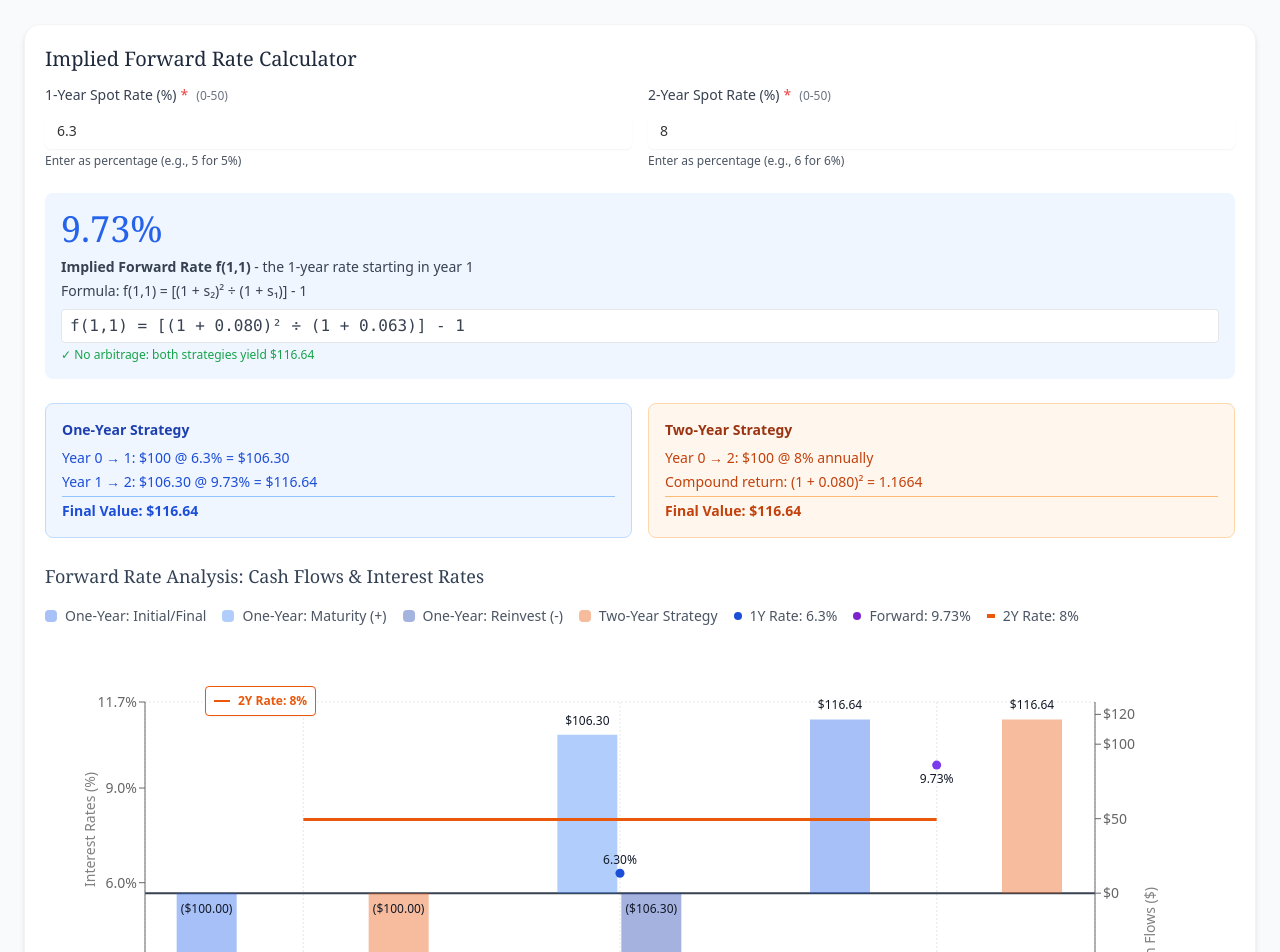
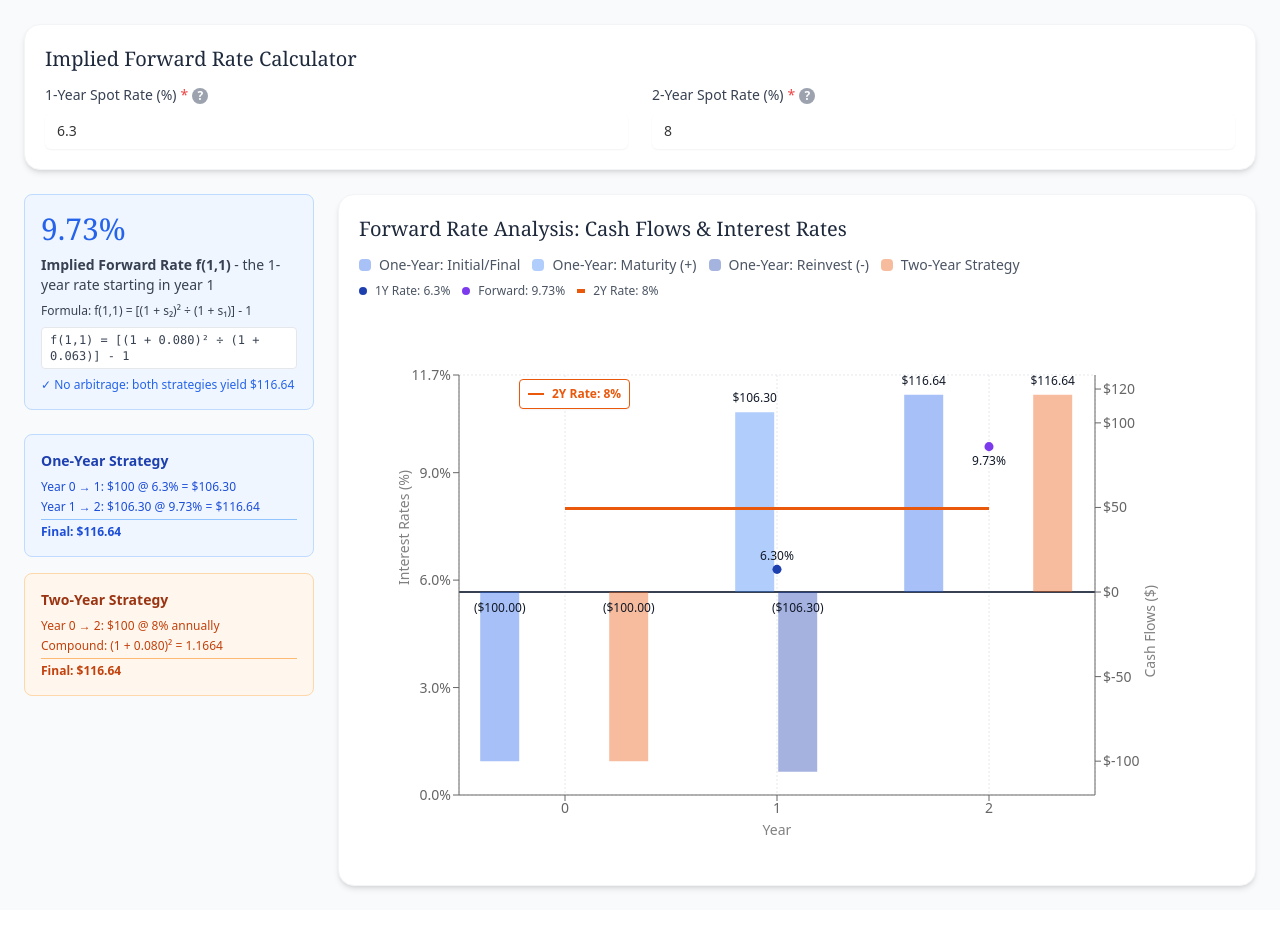
Before and after one commit to PaulReadCFA/lm2los3_impliedforwardrate, a React (Vite) app: page / in a window 1280 px wide. Shown: the top 952 px of the page. After the commit the page ends 910 px from the top, so only its background shows below. Built offline with nearby package versions, Linux system fonts and the light colour scheme.

Commit message:
accessible rewrite

```diff
--- a/src/App.jsx
+++ b/src/App.jsx
@@ -8,25 +8,24 @@ import {
   YAxis,
   CartesianGrid,
   Tooltip,
-  Legend,
   Scatter,
   LabelList,
   ReferenceLine,
 } from "recharts";
 
-// Accessibility-focused color tokens (WCAG compliant + colorblind friendly)
+// Accessibility-first color palette (colorblind-safe)
 const COLORS = {
-  primary: "#4476FF",        // Blue - safe for all colorblind types
-  dark: "#1e40af",          // Dark blue - high contrast
-  positive: "#2563eb",      // Blue instead of green - colorblind safe
-  negative: "#ea580c",      // Orange instead of red - colorblind safe
-  purple: "#7c3aed",        // Purple - distinct from other colors
-  orange: "#ea580c",        // Orange - pairs well with blue
-  lightBlue: "#3b82f6",     // Light blue for variety
-  darkOrange: "#c2410c",    // Dark orange for contrast
+  primary: "#4476FF",
+  dark: "#1e40af",
+  positive: "#2563eb",      // Blue (colorblind safe)
+  negative: "#ea580c",      // Orange (colorblind safe)
+  purple: "#7c3aed",
+  orange: "#ea580c",
+  lightBlue: "#3b82f6",
+  darkOrange: "#c2410c",
 };
 
-// Shared Components
+// Shared Card Component
 function Card({ title, children, className = "" }) {
   return (
     <div className={`bg-white rounded-2xl shadow-md p-5 border border-gray-100 ${className}`}>
@@ -36,13 +35,48 @@ function Card({ title, children, className = "" }) {
   );
 }
 
+// Accessible info icon with tooltip
+function InfoIcon({ children, id }) {
+  const [showTooltip, setShowTooltip] = useState(false);
+
+  return (
+    <div className="relative inline-block ml-1">
+      <button
+        type="button"
+        className="w-4 h-4 rounded-full bg-gray-400 text-white text-xs font-bold hover:bg-gray-500 focus:bg-gray-500 focus:outline-none focus:ring-2 focus:ring-blue-500 focus:ring-offset-1"
+        onMouseEnter={() => setShowTooltip(true)}
+        onMouseLeave={() => setShowTooltip(false)}
+        onFocus={() => setShowTooltip(true)}
+        onBlur={() => setShowTooltip(false)}
+        aria-describedby={`${id}-tooltip`}
+        aria-label="More information"
+      >
+        ?
+      </button>
+
+      {showTooltip && (
+        <div
+          id={`${id}-tooltip`}
+          role="tooltip"
+          className="absolute bottom-full left-1/2 transform -translate-x-1/2 mb-2 px-2 py-1 bg-gray-800 text-white text-xs rounded whitespace-nowrap z-10 max-w-xs"
+          style={{ fontSize: '11px' }}
+        >
+          {children}
+          <div className="absolute top-full left-1/2 transform -translate-x-1/2 w-0 h-0 border-l-4 border-r-4 border-t-4 border-l-transparent border-r-transparent border-t-gray-800"></div>
+        </div>
+      )}
+    </div>
+  );
+}
+
+// Enhanced form field with accessible info icons
 function FormField({ id, label, children, error, helpText, required = false }) {
   return (
     <div className="flex flex-col">
-      <label htmlFor={id} className="font-medium text-gray-700 mb-1">
+      <label htmlFor={id} className="font-medium text-gray-700 mb-1 flex items-center">
         {label}
         {required && <span className="text-red-500 ml-1" aria-label="required">*</span>}
-        {helpText && <span className="text-gray-500 text-xs font-normal ml-2">({helpText})</span>}
+        {helpText && <InfoIcon id={id}>{helpText}</InfoIcon>}
       </label>
       {children}
       {error && (
@@ -54,6 +88,7 @@ function FormField({ id, label, children, error, helpText, required = false }) {
   );
 }
 
+// Validation message component
 function ValidationMessage({ errors }) {
   if (!errors || Object.keys(errors).length === 0) return null;
 
@@ -69,21 +104,22 @@ function ValidationMessage({ errors }) {
   );
 }
 
+// Result display card
 function ResultCard({ title, value, subtitle, description, isValid = true }) {
   if (!isValid) return null;
 
   return (
-    <div className="mb-6 p-4 bg-blue-50 rounded-lg">
-      <div className="text-4xl font-serif text-blue-600 mb-2">{value}</div>
+    <div className="p-4 bg-blue-50 rounded-lg border border-blue-200">
+      <div className="text-3xl font-serif text-blue-600 mb-2">{value}</div>
       <div className="text-sm text-gray-700">
         <div><strong>{title}</strong> - {subtitle}</div>
-        <div className="mt-1">{description}</div>
+        <div className="mt-2">{description}</div>
       </div>
     </div>
   );
 }
 
-// Clean label component for cash flows
+// Clean bar labels for cash flows
 const CleanBarLabel = (props) => {
   const { x, y, width, height, value } = props;
 
@@ -91,8 +127,6 @@ const CleanBarLabel = (props) => {
 
   const isNegative = value < 0;
   const labelY = isNegative ? y + height + 20 : y - 10;
-
-  // Format with dollar sign and parentheses for negatives
   const displayValue = isNegative ? `($${Math.abs(value).toFixed(2)})` : `$${value.toFixed(2)}`;
 
   return (
@@ -109,46 +143,40 @@ const CleanBarLabel = (props) => {
   );
 };
 
+// Calculate forward rates and cash flows
 function calculateForwardRates({ s1, s2 }) {
-  const r1 = s1 / 100; // Convert percentage to decimal
+  const r1 = s1 / 100;
   const r2 = s2 / 100;
 
-  // Calculate implied forward rate: f(1,1) = [(1 + s2)^2 / (1 + s1)] - 1
   const forwardRate = (Math.pow(1 + r2, 2) / (1 + r1)) - 1;
   const forwardRatePct = forwardRate * 100;
 
-  // Strategy 1: Sequential one-year investments
-  const strategy1Year1 = 100 * (1 + r1); // First year investment
-  const strategy1Year2 = strategy1Year1 * (1 + forwardRate); // Reinvest at forward rate
-
-  // Strategy 2: Direct two-year investment
+  const strategy1Year1 = 100 * (1 + r1);
+  const strategy1Year2 = strategy1Year1 * (1 + forwardRate);
   const strategy2Year2 = 100 * Math.pow(1 + r2, 2);
 
-  // Generate cash flow data for visualization
   const cashFlowData = [
     {
       period: 0,
       periodLabel: "0",
-      strategy1Cash: -100,        // Initial investment
-      strategy2Cash: -100,        // Initial investment
+      strategy1Cash: -100,
+      strategy2Cash: -100,
       twoYearLine: r2 * 100,
-      // Add a special data point for 2Y Rate label
-      labelPoint: { x: 1.2, y: r2 * 100, label: `2Y Rate: ${s2}%` }
     },
     {
       period: 1,
       periodLabel: "1",
-      strategy1Maturity: strategy1Year1,    // First bond matures
-      strategy1Reinvest: -strategy1Year1,   // Reinvest proceeds
-      strategy2Cash: 0,                     // No cash flow
+      strategy1Maturity: strategy1Year1,
+      strategy1Reinvest: -strategy1Year1,
+      strategy2Cash: 0,
       oneYearRate: r1 * 100,
       twoYearLine: r2 * 100,
     },
     {
       period: 2,
       periodLabel: "2",
-      strategy1Cash: strategy1Year2,  // Second bond matures
-      strategy2Cash: strategy2Year2,  // Two-Year bond matures
+      strategy1Cash: strategy1Year2,
+      strategy2Cash: strategy2Year2,
       forwardRate: forwardRatePct,
       twoYearLine: r2 * 100,
     }
@@ -164,52 +192,14 @@ function calculateForwardRates({ s1, s2 }) {
   };
 }
 
-// Custom component to add the 2Y Rate label - this will definitely show
-const TwoYearRateLabel = ({ chartWidth, chartHeight, s2, color }) => {
-  const labelX = chartWidth * 0.75; // 75% across the chart
-  const labelY = chartHeight * 0.2;  // 20% down from top
-
-  return (
-    <g>
-      {/* Small dot */}
-      <circle
-        cx={chartWidth * 0.65}
-        cy={chartHeight * 0.25}
-        r="4"
-        fill={color}
-        stroke="white"
-        strokeWidth="2"
-      />
-      {/* Leader line */}
-      <line
-        x1={chartWidth * 0.65}
-        y1={chartHeight * 0.25}
-        x2={labelX - 10}
-        y2={labelY}
-        stroke={color}
-        strokeWidth="2"
-        strokeDasharray="3 3"
-      />
-      {/* Label text */}
-      <text
-        x={labelX}
-        y={labelY}
-        fill={color}
-        fontSize="12"
-        fontWeight="bold"
-      >
-        2Y Rate: {s2}%
-      </text>
-    </g>
-  );
-};
-
 function App() {
+  // Default values for realistic example (6.3% and 8.0%)
   const [inputs, setInputs] = useState({
-    s1: 6.3, // 1-year spot rate percentage
-    s2: 8.0, // 2-year spot rate percentage
+    s1: 6.3,
+    s2: 8.0,
   });
 
+  // Input validation
   const validateInputs = useCallback((inputs) => {
     const errors = {};
 
@@ -249,16 +239,15 @@ function App() {
 
   return (
     <div className="min-h-screen bg-gray-50 p-6 font-sans">
-      <main className="max-w-7xl mx-auto">
+      <main className="max-w-7xl mx-auto space-y-6">
 
+        {/* INPUTS CARD - Full Width at Top */}
         <Card title="Implied Forward Rate Calculator">
-
-          {/* Enhanced Input Section */}
-          <div className="grid grid-cols-1 md:grid-cols-2 gap-4 mb-6">
+          <div className="grid grid-cols-1 md:grid-cols-2 gap-6">
             <FormField
               id="s1-input"
               label="1-Year Spot Rate (%)"
-              helpText="0-50"
+              helpText="Enter as percentage (e.g., 6.3 for 6.3%)"
               error={inputErrors.s1}
               required
             >
@@ -275,18 +264,14 @@ function App() {
                     ? 'border-red-300 focus:border-red-500 focus:ring-red-500'
                     : 'border-gray-300 focus:border-blue-500 focus:ring-blue-500'
                 }`}
-                aria-describedby={inputErrors.s1 ? "s1-input-error" : "s1-help"}
                 aria-invalid={inputErrors.s1 ? 'true' : 'false'}
               />
-              <p id="s1-help" className="text-xs text-gray-600 mt-1">
-                Enter as percentage (e.g., 5 for 5%)
-              </p>
             </FormField>
 
             <FormField
               id="s2-input"
               label="2-Year Spot Rate (%)"
-              helpText="0-50"
+              helpText="Enter as percentage (e.g., 8.0 for 8.0%)"
               error={inputErrors.s2}
               required
             >
@@ -303,65 +288,68 @@ function App() {
                     ? 'border-red-300 focus:border-red-500 focus:ring-red-500'
                     : 'border-gray-300 focus:border-blue-500 focus:ring-blue-500'
                 }`}
-                aria-describedby={inputErrors.s2 ? "s2-input-error" : "s2-help"}
                 aria-invalid={inputErrors.s2 ? 'true' : 'false'}
               />
-              <p id="s2-help" className="text-xs text-gray-600 mt-1">
-                Enter as percentage (e.g., 6 for 6%)
-              </p>
             </FormField>
           </div>
 
           <ValidationMessage errors={inputErrors} />
+        </Card>
 
-          {/* Enhanced Results Section */}
+        {/* RESULTS AND CHART - Two Column Layout */}
         {model && model.isValid && (
-            <>
+          <div className="grid grid-cols-1 lg:grid-cols-4 gap-6">
+
+            {/* LEFT COLUMN - Results & Strategy Boxes */}
+            <div className="lg:col-span-1 space-y-6">
+
+              {/* Forward Rate Result */}
               <ResultCard
                 title="Implied Forward Rate f(1,1)"
                 value={`${model.forwardRate.toFixed(2)}%`}
                 subtitle="the 1-year rate starting in year 1"
                 description={
                   <div>
-                    <div className="mb-2">Formula: f(1,1) = [(1 + s₂)² ÷ (1 + s₁)] - 1</div>
-                    <div className="font-mono text-base bg-white px-2 py-1 rounded border">
+                    <div className="mb-2 text-xs">Formula: f(1,1) = [(1 + s₂)² ÷ (1 + s₁)] - 1</div>
+                    <div className="font-mono text-xs bg-white px-2 py-1 rounded border">
                       f(1,1) = [(1 + {(inputs.s2/100).toFixed(3)})² ÷ (1 + {(inputs.s1/100).toFixed(3)})] - 1
                     </div>
-                    <div className="text-xs mt-1 text-green-600">✓ No arbitrage: both strategies yield ${model.strategy1Final.toFixed(2)}</div>
+                    <div className="text-xs mt-2 text-blue-600">✓ No arbitrage: both strategies yield ${model.strategy1Final.toFixed(2)}</div>
                   </div>
                 }
                 isValid={model.isValid}
               />
 
-              {/* Strategy Comparison Boxes with Colorblind-Friendly Colors */}
-              <div className="grid grid-cols-1 md:grid-cols-2 gap-4 mb-6">
+              {/* Strategy Comparison Boxes - Stacked */}
+              <div className="space-y-4">
                 <div className="p-4 bg-blue-50 rounded-lg border border-blue-200">
-                  <div className="font-semibold text-blue-800 mb-2">One-Year Strategy</div>
-                  <div className="text-sm text-blue-700 space-y-1">
+                  <div className="font-semibold text-blue-800 mb-2 text-sm">One-Year Strategy</div>
+                  <div className="text-xs text-blue-700 space-y-1">
                     <div>Year 0 → 1: $100 @ {inputs.s1}% = ${model.strategy1Year1Value.toFixed(2)}</div>
                     <div>Year 1 → 2: ${model.strategy1Year1Value.toFixed(2)} @ {model.forwardRate.toFixed(2)}% = ${model.strategy1Final.toFixed(2)}</div>
-                    <div className="font-semibold pt-1 border-t border-blue-300">Final Value: ${model.strategy1Final.toFixed(2)}</div>
+                    <div className="font-semibold pt-1 border-t border-blue-300">Final: ${model.strategy1Final.toFixed(2)}</div>
                   </div>
                 </div>
 
                 <div className="p-4 bg-orange-50 rounded-lg border border-orange-200">
-                  <div className="font-semibold text-orange-800 mb-2">Two-Year Strategy</div>
-                  <div className="text-sm text-orange-700 space-y-1">
+                  <div className="font-semibold text-orange-800 mb-2 text-sm">Two-Year Strategy</div>
+                  <div className="text-xs text-orange-700 space-y-1">
                     <div>Year 0 → 2: $100 @ {inputs.s2}% annually</div>
-                    <div>Compound return: (1 + {(inputs.s2/100).toFixed(3)})² = {Math.pow(1 + inputs.s2/100, 2).toFixed(4)}</div>
-                    <div className="font-semibold pt-1 border-t border-orange-300">Final Value: ${model.strategy2Final.toFixed(2)}</div>
+                    <div>Compound: (1 + {(inputs.s2/100).toFixed(3)})² = {Math.pow(1 + inputs.s2/100, 2).toFixed(4)}</div>
+                    <div className="font-semibold pt-1 border-t border-orange-300">Final: ${model.strategy2Final.toFixed(2)}</div>
                   </div>
                 </div>
               </div>
 
-              {/* Enhanced Chart */}
-              <div className="mb-6">
-                <h3 className="font-serif text-lg text-slate-700 mb-4" id="chart-title">
-                  Forward Rate Analysis: Cash Flows & Interest Rates
-                </h3>
+            </div>
 
-                {/* Chart Legend with Colorblind-Friendly Colors */}
-                <div className="mb-4 text-sm text-gray-600 flex items-center gap-4 flex-wrap">
+            {/* RIGHT COLUMN - Large Chart */}
+            <div className="lg:col-span-3">
+              <Card title="Forward Rate Analysis: Cash Flows & Interest Rates" className="h-full">
+
+                {/* Chart Legends */}
+                <div className="mb-4 space-y-2">
+                  <div className="text-sm text-gray-600 flex items-center gap-3 flex-wrap">
                     <span className="inline-flex items-center">
                       <span className="w-3 h-3 mr-2 rounded opacity-40" style={{backgroundColor: COLORS.positive}}></span>
                       One-Year: Initial/Final
@@ -378,26 +366,32 @@ function App() {
                       <span className="w-3 h-3 mr-2 rounded opacity-40" style={{backgroundColor: COLORS.negative}}></span>
                       Two-Year Strategy
                     </span>
+                  </div>
+
+                  <div className="text-xs text-gray-600 flex items-center gap-3 flex-wrap">
                     <span className="inline-flex items-center">
-                    <span className="w-2 h-2 bg-blue-700 mr-2 rounded-full"></span>
+                      <span className="w-2 h-2 mr-2 rounded-full" style={{backgroundColor: COLORS.dark}}></span>
                       1Y Rate: {inputs.s1}%
                     </span>
                     <span className="inline-flex items-center">
-                    <span className="w-2 h-2 bg-purple-700 mr-2 rounded-full"></span>
+                      <span className="w-2 h-2 mr-2 rounded-full" style={{backgroundColor: COLORS.purple}}></span>
                       Forward: {model.forwardRate.toFixed(2)}%
                     </span>
                     <span className="inline-flex items-center">
-                    <span className="w-2 h-1 bg-orange-600 mr-2"></span>
+                      <span className="w-2 h-1 mr-2" style={{backgroundColor: COLORS.orange}}></span>
                       2Y Rate: {inputs.s2}%
                     </span>
                   </div>
+                </div>
 
-                <div className="h-[500px] relative"
+                {/* Large Chart */}
+                <div className="h-[550px] relative"
                      role="img"
                      aria-labelledby="chart-title"
                      aria-describedby="chart-description">
 
                   <div className="sr-only">
+                    <h3 id="chart-title">Forward Rate Analysis Chart</h3>
                     <p id="chart-description">
                       This chart compares two investment strategies. The One-Year Strategy invests for 1 year then reinvests at the forward rate of {model.forwardRate.toFixed(2)}%. The Two-Year Strategy invests for the full 2 years at {inputs.s2}%. Both yield ${model.strategy1Final.toFixed(2)}.
                     </p>
@@ -410,13 +404,7 @@ function App() {
                     >
                       <CartesianGrid stroke="#E5E7EB" strokeDasharray="2 2" />
 
-                      {/* Zero reference line */}
-                      <ReferenceLine
-                        yAxisId="right"
-                        y={0}
-                        stroke="#374151"
-                        strokeWidth={2}
-                      />
+                      <ReferenceLine yAxisId="right" y={0} stroke="#374151" strokeWidth={2} />
 
                       <XAxis
                         dataKey="periodLabel"
@@ -439,6 +427,7 @@ function App() {
 
                       <Tooltip
                         formatter={(value, name) => {
+                          if (name === 'periodLabel' || name === 'period') return [null, null];
                           if (name.includes('Rate') || name.includes('Line')) {
                             return [`${Number(value).toFixed(2)}%`, name];
                           }
@@ -448,7 +437,7 @@ function App() {
                         contentStyle={{ fontSize: '12px' }}
                       />
 
-                      {/* Cash Flow Bars with Colorblind-Friendly Blue/Orange Palette */}
+                      {/* Cash Flow Bars */}
                       <Bar
                         yAxisId="right"
                         dataKey="strategy1Cash"
@@ -482,7 +471,7 @@ function App() {
                         label={<CleanBarLabel />}
                       />
 
-                      {/* Interest Rate Lines and Points */}
+                      {/* Interest Rate Visualization */}
                       <Line
                         yAxisId="left"
                         type="monotone"
@@ -493,7 +482,7 @@ function App() {
                         name={`2Y Rate (${inputs.s2}%)`}
                       />
 
-                      <Scatter yAxisId="left" dataKey="oneYearRate" fill="#1d4ed8" name="1Y Spot Rate" r={8}>
+                      <Scatter yAxisId="left" dataKey="oneYearRate" fill={COLORS.dark} name="1Y Spot Rate" r={8}>
                         <LabelList
                           dataKey="oneYearRate"
                           position="top"
@@ -515,9 +504,9 @@ function App() {
                     </ComposedChart>
                   </ResponsiveContainer>
 
-                  {/* Absolute positioned 2Y Rate label in top-left - this WILL be visible */}
+                  {/* 2Y Rate Label - Positioned in Chart */}
                   <div
-                    className="absolute top-11 left-40 bg-white px-2 py-1 rounded border shadow-sm"
+                    className="absolute top-16 left-40 bg-white px-2 py-1 rounded border shadow-sm"
                     style={{
                       borderColor: COLORS.orange,
                       color: COLORS.orange,
@@ -534,17 +523,16 @@ function App() {
                     </div>
                   </div>
                 </div>
-              </div>
 
                 {/* Screen Reader Data Table */}
                 <div className="sr-only">
                   <table>
-                  <caption>Forward rate analysis showing cash flows and rates for both investment strategies</caption>
+                    <caption>Forward rate analysis data showing cash flows and rates for both strategies</caption>
                     <thead>
                       <tr>
                         <th scope="col">Year</th>
-                      <th scope="col">One-Year Strategy Cash Flow</th>
-                      <th scope="col">Two-Year Strategy Cash Flow</th>
+                        <th scope="col">One-Year Strategy</th>
+                        <th scope="col">Two-Year Strategy</th>
                         <th scope="col">Interest Rates</th>
                       </tr>
                     </thead>
@@ -569,20 +557,11 @@ function App() {
                   </table>
                 </div>
 
-            </>
-          )}
               </Card>
-
-        {/* Educational Context */}
-        <div className="mt-6 p-4 bg-blue-50 rounded-lg">
-          <h2 className="font-semibold text-blue-800 mb-2">Understanding Forward Rates</h2>
-          <div className="text-sm text-blue-700 space-y-2">
-            <p><strong>No-Arbitrage Principle:</strong> Both investment strategies must yield identical returns to prevent risk-free profit opportunities.</p>
-            <p><strong>Forward Rate Formula:</strong> f(1,1) = [(1 + s₂)² ÷ (1 + s₁)] - 1</p>
-            <p><strong>Market Interpretation:</strong> The forward rate represents the market's expectation for the 1-year rate starting in year 1.</p>
-            <p className="text-xs mt-2 text-blue-600">This model assumes no transaction costs, perfect liquidity, and no default risk.</p>
             </div>
           </div>
+        )}
+
 
       </main>
     </div>
```
Lines whose indentation alone changed are shown as unchanged.
